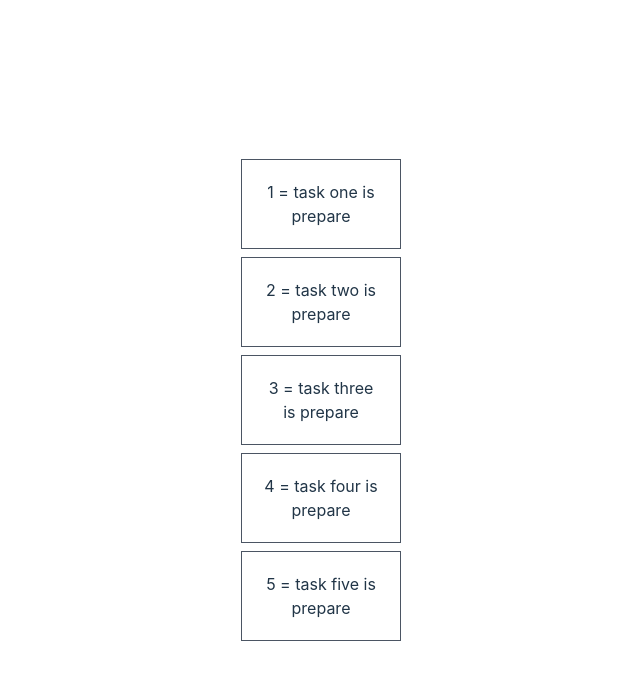
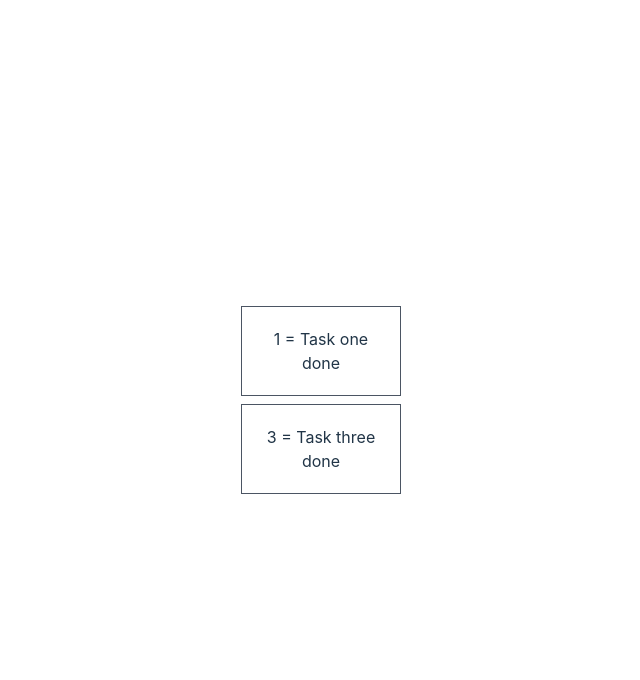
Before and after one commit to palashkumardas/vue-logic, a Vue app: page / in a window 1280 px wide. Shown: the top 680 px of the page, without its empty margins (319-959 px from the left). Built offline with nearby package versions, Linux system fonts and the light colour scheme.

Commit message:
loop and filtr

```diff
--- a/src/App.vue
+++ b/src/App.vue
@@ -1,10 +1,10 @@
 
 <script setup>
-import loopCom from './components/loopCom.vue';
+import objectFilterCom from './components/objectFilterCom.vue';
 </script>
 
 <template>
-<loopCom></loopCom>
+<objectFilterCom></objectFilterCom>
 </template>
 
 <style scoped>
--- /dev/null
+++ b/src/components/objectFilterCom.vue
@@ -0,0 +1,26 @@
+<script setup>
+    const tasks=[
+    {id:1,title:"Task one done",status:"done"},
+    {id:2,title:"Task two pending",status:"pending"},
+    {id:3,title:"Task three done",status:"done"},
+    {id:4,title:"Task four processing",status:"processing"},
+    {id:5,title:"Task five processing",status:"processing"}
+    ]
+
+    function taskDone(){
+        return tasks.filter(task=>"done"==task.status)
+    }
+</script>
+
+<template>
+   <section class="mx-auto container flex items-center text-center flex-col space-y-2">
+
+        <!-- <div class="p-5 border border-gray-600 w-40" v-for="task in tasks" :key="task.id">{{task.id}} = {{ task.title }}</div> -->
+        <div class="p-5 border border-gray-600 w-40" v-for="task in taskDone()" :key="task.id">{{task.id}} = {{ task.title }}</div>
+
+    </section>
+</template>
+
+<style scoped>
+
+</style>
```
